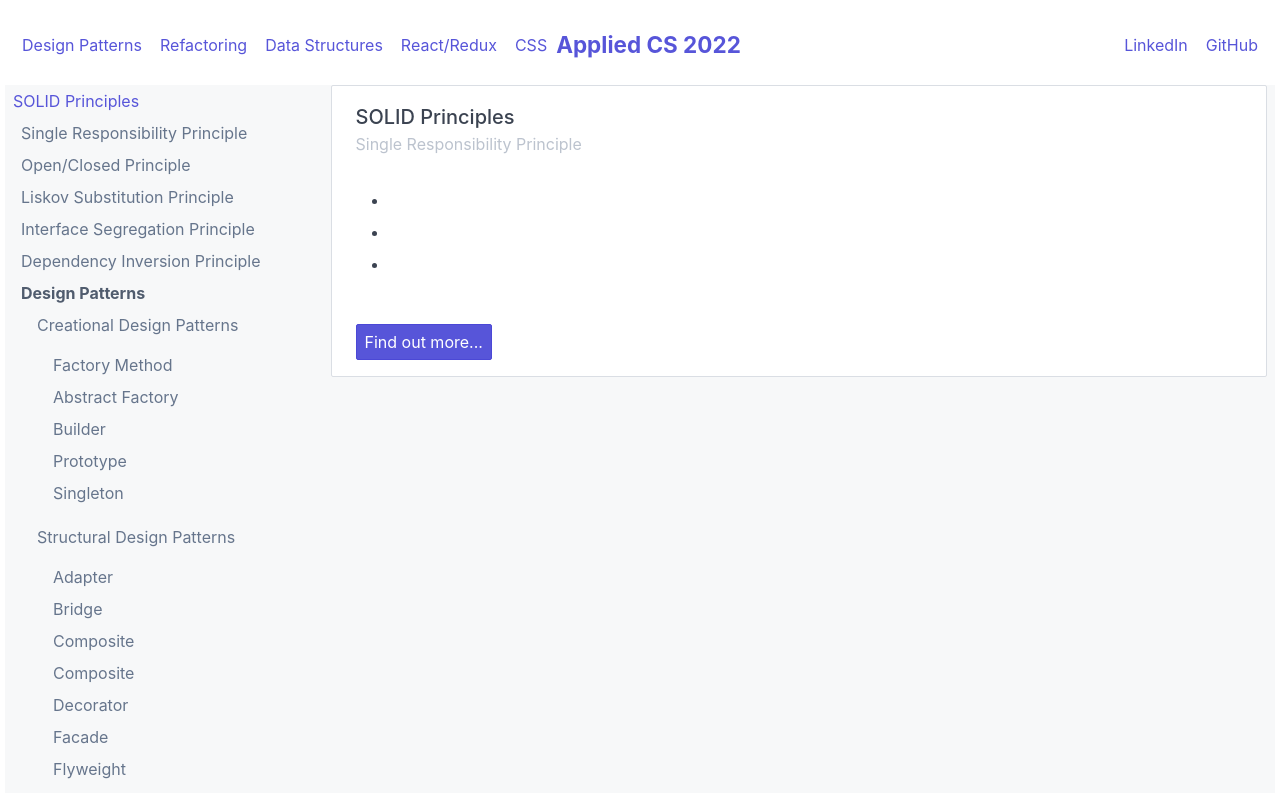
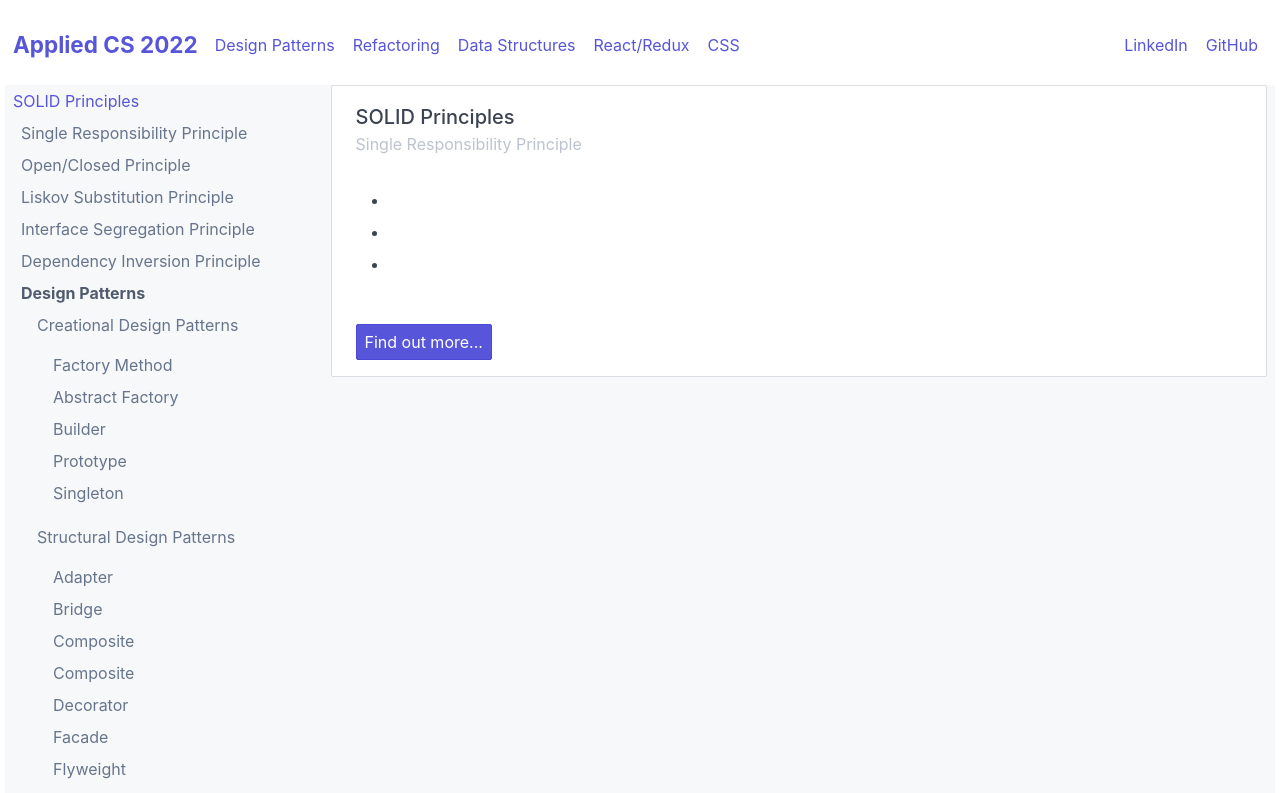
Before and after one commit to rickhallett/applied-cs-2022, a React (Create React App) app: page /design-patterns/srp in a window 1280 px wide. Shown: the top 793 px of the page. Built offline with nearby package versions, Linux system fonts and the light colour scheme.

Commit message:
improve header layout

```diff
--- a/src/components/Layout.js
+++ b/src/components/Layout.js
@@ -5,6 +5,11 @@ export const Layout = () => {
     return (
         <>
             <header className="navbar p-2">
+                <section className="navbar-center mr-2">
+                    <a href="/" className="text-primary">
+                        <span className="app-title">Applied CS 2022</span>
+                    </a>
+                </section>
                 <section className="navbar-section">
                     <Link to="/design-patterns" className="btn btn-link">
                         Design Patterns
@@ -21,11 +26,6 @@ export const Layout = () => {
                     <Link to="/css" className="btn btn-link">
                         CSS
                     </Link>
-                </section>
-                <section className="navbar-center">
-                    <a href="/" className="text-primary">
-                        <span className="app-title">Applied CS 2022</span>
-                    </a>
                 </section>
                 <section className="navbar-section">
                     <a
```
